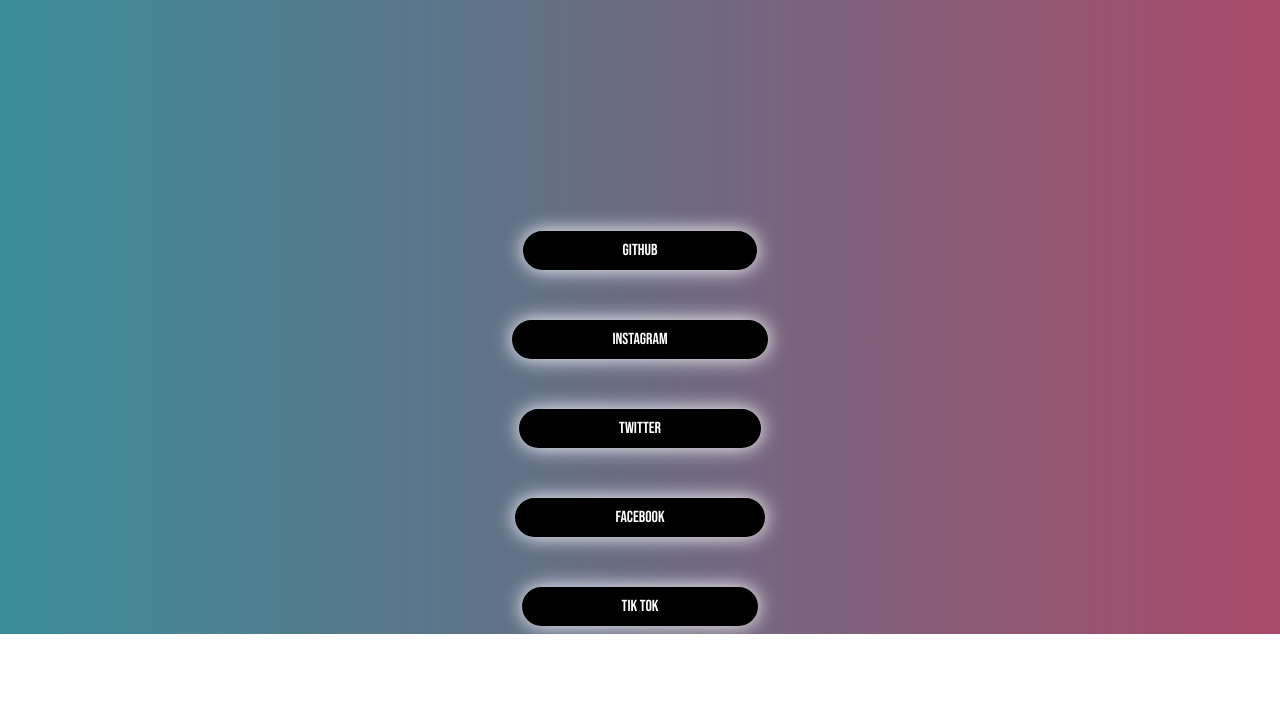
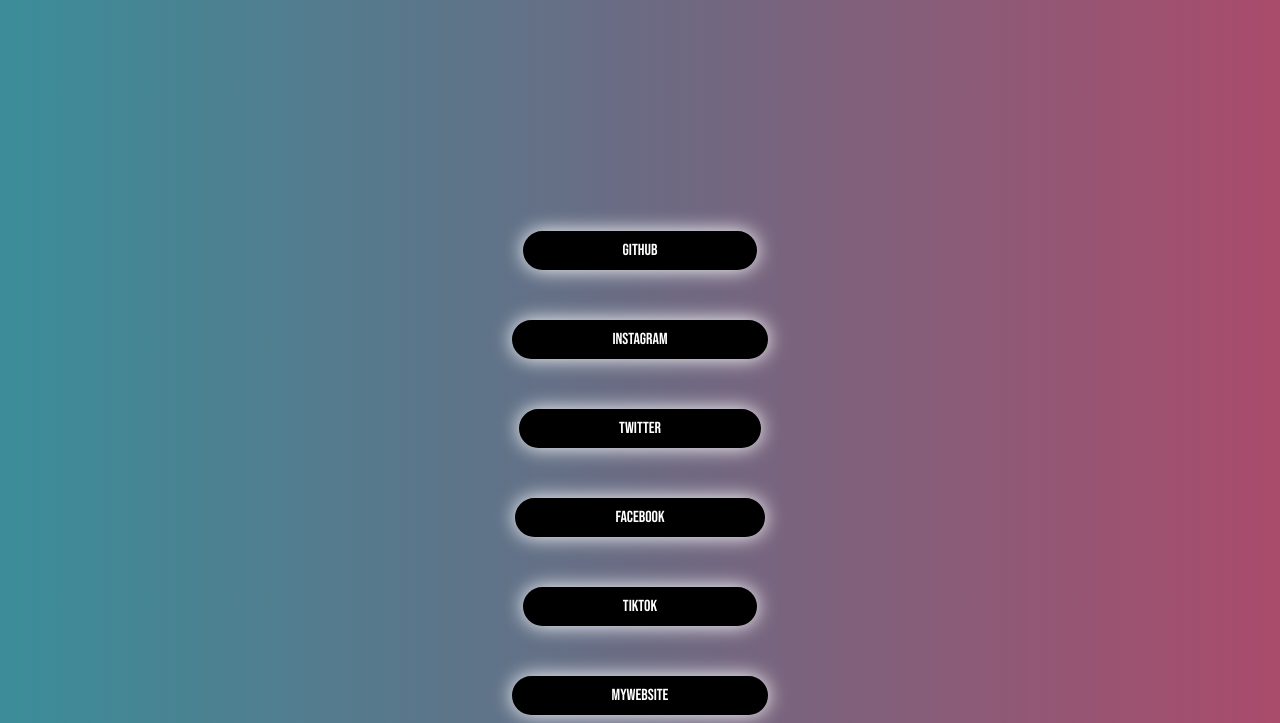
Before and after one commit to AlexanderLB/mylinks, a plain HTML site: page index.html in a window 1280 px wide. Shown: the part 170-893 px from the top of the page. Before the commit the page ends 804 px from the top, so only its background shows below. Drawn offline with Linux system fonts and the light colour scheme; a web font is replaced by a local one.

Commit message:
Add files via upload

```diff
--- a/index.html
+++ b/index.html
@@ -18,7 +18,8 @@
         <a class="right" href="https://instagram.com/6fidel_alex6">instagram</a>
         <a class="left" href="https://twitter.com/alexander_lb11">twitter</a>
         <a class="right" href="https://www.facebook.com/fidel.lizarragabautista.3">facebook</a>
-        <a class="left" href="https://www.tiktok.com/@alex_sincerow">tik tok</a>
+        <a class="left" href="https://www.tiktok.com/@alex_sincerow">TikTok</a>
+        <a class="right" href="https://alexanderlb.github.io/MyWebsite/">MyWebsite</a>
     </div>
 </body>
 </html>
```
